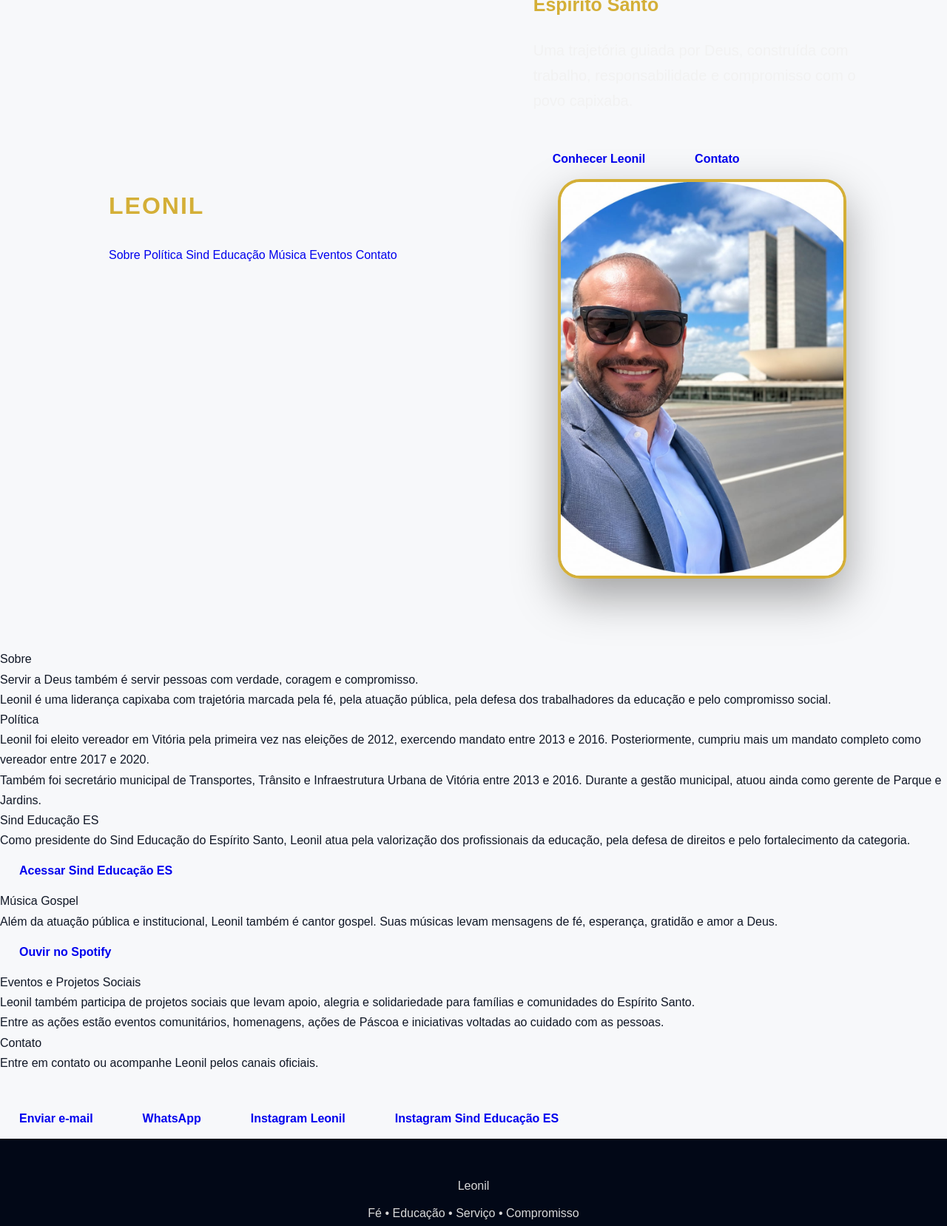
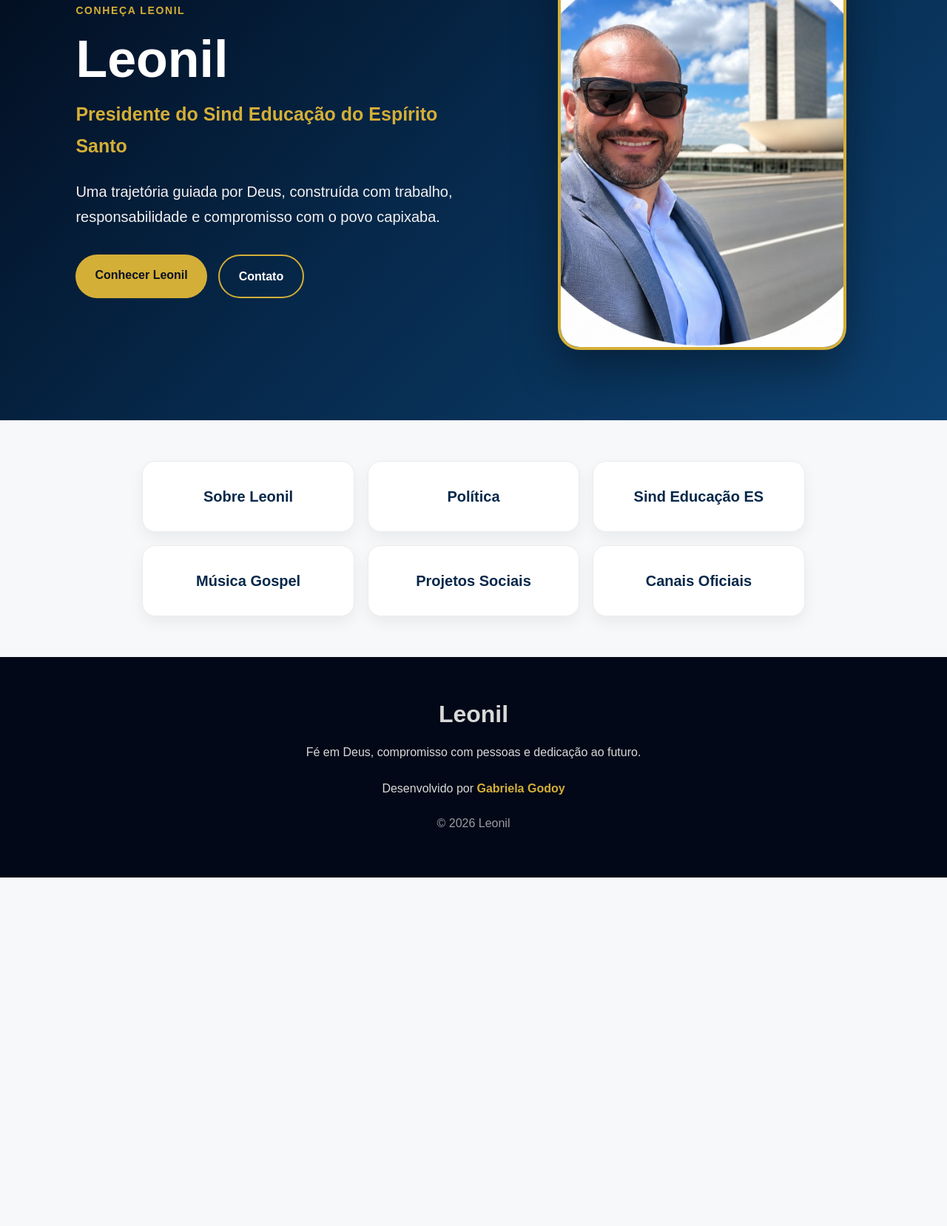
Before and after one commit to GabyzinhaGM/Site-Leonil, a plain HTML site: page index.html in a window 1280 px wide. Shown: the part 233-1890 px from the top of the page at 74% size. After the commit the page ends 1419 px from the top, so only its background shows below. Drawn offline with Linux system fonts and the light colour scheme.

Commit message:
index corrigido

```diff
--- a/index.html
+++ b/index.html
@@ -1,164 +1,214 @@
 <!DOCTYPE html>
 <html lang="pt-BR">
+
 <head>
 <meta charset="UTF-8">
-  <meta name="viewport" content="width=device-width, initial-scale=1.0">
-  <meta name="description" content="Site institucional de Leonil. Fé, educação, serviço público, projetos sociais e música gospel.">
-  <title>Leonil | Site Institucional</title>
-  <link rel="stylesheet" href="style.css">
+
+<meta
+name="viewport"
+content="width=device-width, initial-scale=1.0">
+
+<title>
+Leonil | Site Institucional
+</title>
+
+<meta
+name="description"
+content="Site institucional de Leonil.">
+
+<link
+rel="stylesheet"
+href="style.css">
+
 </head>
 
-<body id="home">
+<body>
 
-<header class="hero">
-  <nav class="menu" aria-label="Menu principal">
-    <a href="#home" class="logo">LEONIL</a>
+<header class="home">
 
-    <div class="menu-links">
-      <a href="#sobre">Sobre</a>
-      <a href="#politica">Política</a>
-      <a href="#sindicato">Sind Educação</a>
-      <a href="#musica">Música</a>
-      <a href="#eventos">Eventos</a>
-      <a href="#contato">Contato</a>
+<nav class="menu">
+
+<a
+href="index.html"
+class="logo">
+
+LEONIL
+
+</a>
+
+<div class="links">
+
+<a href="sobre.html">
+Sobre
+</a>
+
+<a href="politica.html">
+Política
+</a>
+
+<a href="sindicato.html">
+Sind Educação
+</a>
+
+<a href="musica.html">
+Música
+</a>
+
+<a href="eventos.html">
+Eventos
+</a>
+
+<a href="contato.html">
+Contato
+</a>
+
 </div>
+
 </nav>
 
-  <div class="hero-conteudo">
+<section class="hero">
+
 <div class="hero-texto">
-      <p class="selo">Fé • Educação • Serviço • Compromisso</p>
 
-      <h1>Leonil</h1>
+<p class="tag">
 
-      <p class="cargo">Presidente do Sind Educação do Espírito Santo</p>
+Conheça Leonil
+
+</p>
+
+<h1>
+
+Leonil
+
+</h1>
+
+<p class="cargo">
+
+Presidente do Sind Educação do Espírito Santo
+
+</p>
 
 <p class="frase">
-        Uma trajetória guiada por Deus, construída com trabalho,
-        responsabilidade e compromisso com o povo capixaba.
+
+Uma trajetória guiada por Deus,
+construída com trabalho,
+responsabilidade e compromisso
+com o povo capixaba.
+
 </p>
 
 <div class="botoes">
-        <a href="#sobre" class="botao principal">Conhecer Leonil</a>
-        <a href="#contato" class="botao secundario">Contato</a>
+
+<a
+href="sobre.html"
+class="botao dourado">
+
+Conhecer Leonil
+
+</a>
+
+<a
+href="contato.html"
+class="botao contorno">
+
+Contato
+
+</a>
+
 </div>
+
 </div>
 
 <div class="hero-foto">
-      <img src="foto leonil.jpeg" alt="Retrato de Leonil">
+
+<img
+src="foto leonil.jpeg"
+alt="Retrato de Leonil">
+
 </div>
-  </div>
+
+</section>
+
 </header>
 
-<main>
+<main class="atalhos">
 
-<section id="sobre" class="bloco escuro">
-  <p class="rotulo">Sobre</p>
+<a href="sobre.html">
 
-  <p class="texto-grande">
-    Servir a Deus também é servir pessoas com verdade, coragem e compromisso.
-  </p>
+Sobre Leonil
 
-  <p class="texto">
-    Leonil é uma liderança capixaba com trajetória marcada pela fé, pela atuação pública,
-    pela defesa dos trabalhadores da educação e pelo compromisso social.
-  </p>
-</section>
-
-<section id="politica" class="bloco claro">
-  <p class="rotulo">Política</p>
-
-  <p class="texto">
-    Leonil foi eleito vereador em Vitória pela primeira vez nas eleições de 2012,
-    exercendo mandato entre 2013 e 2016. Posteriormente, cumpriu mais um mandato
-    completo como vereador entre 2017 e 2020.
-  </p>
-
-  <p class="texto">
-    Também foi secretário municipal de Transportes, Trânsito e Infraestrutura Urbana
-    de Vitória entre 2013 e 2016. Durante a gestão municipal, atuou ainda como gerente
-    de Parque e Jardins.
-  </p>
-</section>
-
-<section id="sindicato" class="bloco escuro">
-  <p class="rotulo">Sind Educação ES</p>
-
-  <p class="texto">
-    Como presidente do Sind Educação do Espírito Santo, Leonil atua pela valorização
-    dos profissionais da educação, pela defesa de direitos e pelo fortalecimento da categoria.
-  </p>
-
-  <a href="https://www.instagram.com/sindeducacaoes?igsh=MXdpaGM0ZmtsZGhkeQ==" target="_blank" rel="noopener noreferrer" class="botao principal">
-    Acessar Sind Educação ES
-  </a>
-</section>
-
-<section id="musica" class="bloco claro">
-  <p class="rotulo">Música Gospel</p>
-
-  <p class="texto">
-    Além da atuação pública e institucional, Leonil também é cantor gospel.
-    Suas músicas levam mensagens de fé, esperança, gratidão e amor a Deus.
-  </p>
-
-  <a href="https://open.spotify.com/artist/16RWBs33oCkbeavqVfjNKi?si=86U589_rSoS4qHVfoxwV-w" target="_blank" rel="noopener noreferrer" class="botao principal">
-    Ouvir no Spotify
-  </a>
-</section>
-
-<section id="eventos" class="bloco escuro">
-  <p class="rotulo">Eventos e Projetos Sociais</p>
-
-  <p class="texto">
-    Leonil também participa de projetos sociais que levam apoio, alegria e solidariedade
-    para famílias e comunidades do Espírito Santo.
-  </p>
-
-  <p class="texto">
-    Entre as ações estão eventos comunitários, homenagens, ações de Páscoa
-    e iniciativas voltadas ao cuidado com as pessoas.
-  </p>
-</section>
-
-<section id="contato" class="bloco claro contato">
-  <p class="rotulo">Contato</p>
-
-  <p class="texto">
-    Entre em contato ou acompanhe Leonil pelos canais oficiais.
-  </p>
-
-  <div class="botoes contato-botoes">
-    <a href="mailto:leonil.vix@gmail.com" class="botao principal">Enviar e-mail</a>
-
-    <a href="https://wa.me/5527997614078" target="_blank" rel="noopener noreferrer" class="botao principal">
-      WhatsApp
 </a>
 
-    <a href="https://www.instagram.com/leonil.oficial?igsh=OGswcnNiMDA1a3hl" target="_blank" rel="noopener noreferrer" class="botao secundario-azul">
-      Instagram Leonil
+<a href="politica.html">
+
+Política
+
 </a>
 
-    <a href="https://www.instagram.com/sindeducacaoes?igsh=MXdpaGM0ZmtsZGhkeQ==" target="_blank" rel="noopener noreferrer" class="botao secundario-azul">
-      Instagram Sind Educação ES
+<a href="sindicato.html">
+
+Sind Educação ES
+
 </a>
-  </div>
-</section>
+
+<a href="musica.html">
+
+Música Gospel
+
+</a>
+
+<a href="eventos.html">
+
+Projetos Sociais
+
+</a>
+
+<a href="contato.html">
+
+Canais Oficiais
+
+</a>
 
 </main>
 
 <footer class="rodape">
-  <p class="logo-rodape">Leonil</p>
-  <p>Fé • Educação • Serviço • Compromisso</p>
+
+<p class="nome-rodape">
+
+Leonil
+
+</p>
+
+<p>
+
+Fé em Deus,
+compromisso com pessoas
+e dedicação ao futuro.
+
+</p>
 
 <p class="desenvolvido">
+
 Desenvolvido por
-    <a href="https://www.linkedin.com/in/gabriela-godoy-228390a3/" target="_blank" rel="noopener noreferrer">
+
+<a
+href="https://www.linkedin.com/in/gabriela-godoy-228390a3/"
+target="_blank">
+
 Gabriela Godoy
+
 </a>
+
 </p>
 
-  <p class="copyright">© 2026 Leonil</p>
+<p class="copyright">
+
+© 2026 Leonil
+
+</p>
+
 </footer>
 
 </body>
+
 </html>
```
Lines whose indentation alone changed are shown as unchanged.
